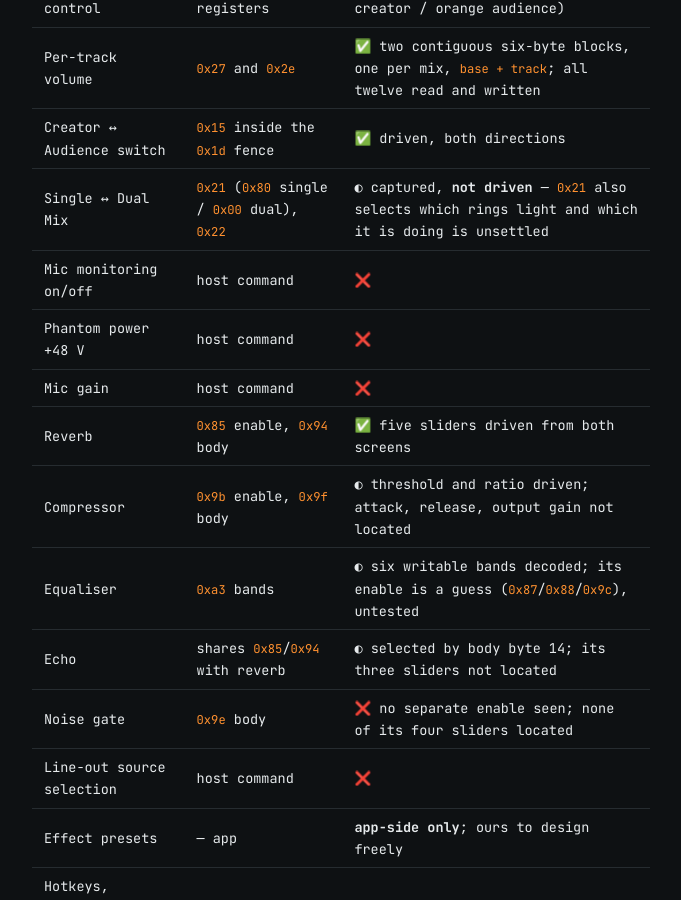
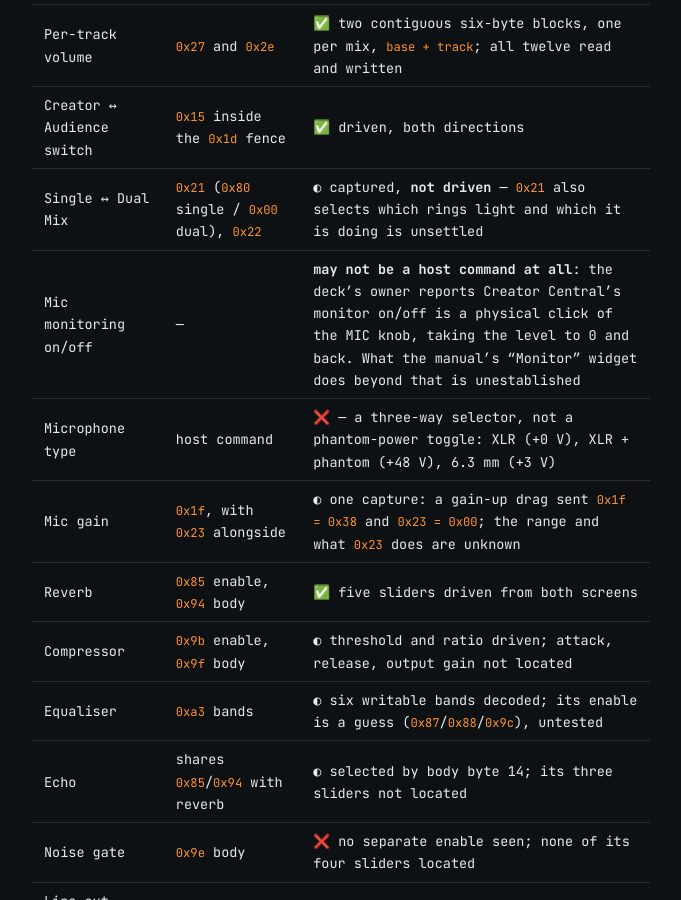
Before and after one commit to christianparpart/ax310, a Jekyll site: the page built from docs/capabilities.md, in a window 1280 px wide and 900 px high, scrolled down 5336 px. Shown: the whole window, without its empty margins (299-980 px from the left). Built offline with Jekyll 4.4.1, drawn with Linux system fonts in a browser that asks for light colours.

Commit message:
Mic gain is 0x1f; phantom is not a toggle and monitor may not be a command
Captured: a gain-up drag sends two commands, 0x1f = 0x38 and 0x23 = 0x00. Both
addresses are already in PreservedAddresses -- registers the connect sequence
overwrites and puts back, never named. One capture gives one value, so the range
and whatever 0x23 is doing are still open.

Two corrections from the deck's owner, both of which change what is worth
capturing next.

Phantom power is not a toggle. It is a microphone type selector with three
positions -- XLR at +0 V, XLR with phantom at +48 V, and 6.3 mm at +3 V -- so
"phantom-on" and "phantom-off" were the wrong two captures to ask for and would
have produced a boolean reading of a three-way control.

And monitor on/off in Creator Central is a physical click of the MIC knob, taking
the level to 0 and back. That is a knob push the deck reports to the host, not a
command the host sends, so there may be no register to find. If that is the whole
of "Monitor" then the driver already implements it and the panel's inert tile is
reserved for something that needs no register. What the manual's Monitor widget
does beyond the knob push is now the question, and it is worth settling before
capturing anything for it.

Signed-off-by: Christian Parpart <christian@parpart.family>

```diff
--- a/docs/capabilities.md
+++ b/docs/capabilities.md
@@ -156,9 +156,9 @@ deck's own tracks behind a "show virtual devices" toggle.
 | Per-track volume | `0x27` and `0x2e` | ✅ two contiguous six-byte blocks, one per mix, `base + track`; all twelve read and written |
 | Creator ↔ Audience switch | `0x15` inside the `0x1d` fence | ✅ driven, both directions |
 | Single ↔ Dual Mix | `0x21` (`0x80` single / `0x00` dual), `0x22` | ◐ captured, **not driven** — `0x21` also selects which rings light and which it is doing is unsettled |
-| Mic monitoring on/off | host command | ❌ |
-| Phantom power +48 V | host command | ❌ |
-| Mic gain | host command | ❌ |
+| Mic monitoring on/off | — | **may not be a host command at all**: the deck's owner reports Creator Central's monitor on/off is a physical click of the MIC knob, taking the level to 0 and back. What the manual's "Monitor" widget does beyond that is unestablished |
+| Microphone type | host command | ❌ — a three-way selector, not a phantom-power toggle: XLR (+0 V), XLR + phantom (+48 V), 6.3 mm (+3 V) |
+| Mic gain | `0x1f`, with `0x23` alongside | ◐ one capture: a gain-up drag sent `0x1f = 0x38` and `0x23 = 0x00`; the range and what `0x23` does are unknown |
 | Reverb | `0x85` enable, `0x94` body | ✅ five sliders driven from both screens |
 | Compressor | `0x9b` enable, `0x9f` body | ◐ threshold and ratio driven; attack, release, output gain not located |
 | Equaliser | `0xa3` bands | ◐ six writable bands decoded; its enable is a guess (`0x87`/`0x88`/`0x9c`), untested |
```
Also changed, not shown: docs/todo.md (+8 -5 lines).
